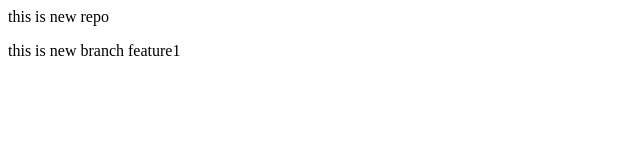
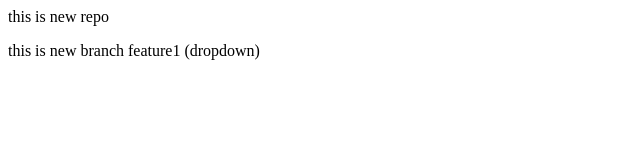
Before and after one commit to 1samSAM/calculator, a plain HTML site: page index.html in a window 1280 px wide. Shown: the full height of the page, 0-640 px from the left. Drawn offline with Linux system fonts and the light colour scheme.

Commit message:
add dropdown

```diff
--- a/index.html
+++ b/index.html
@@ -1,2 +1,2 @@
 <p>this is new repo</p>
-<p>this is new branch feature1</p>
+<p>this is new branch feature1 (dropdown)</p>
```
